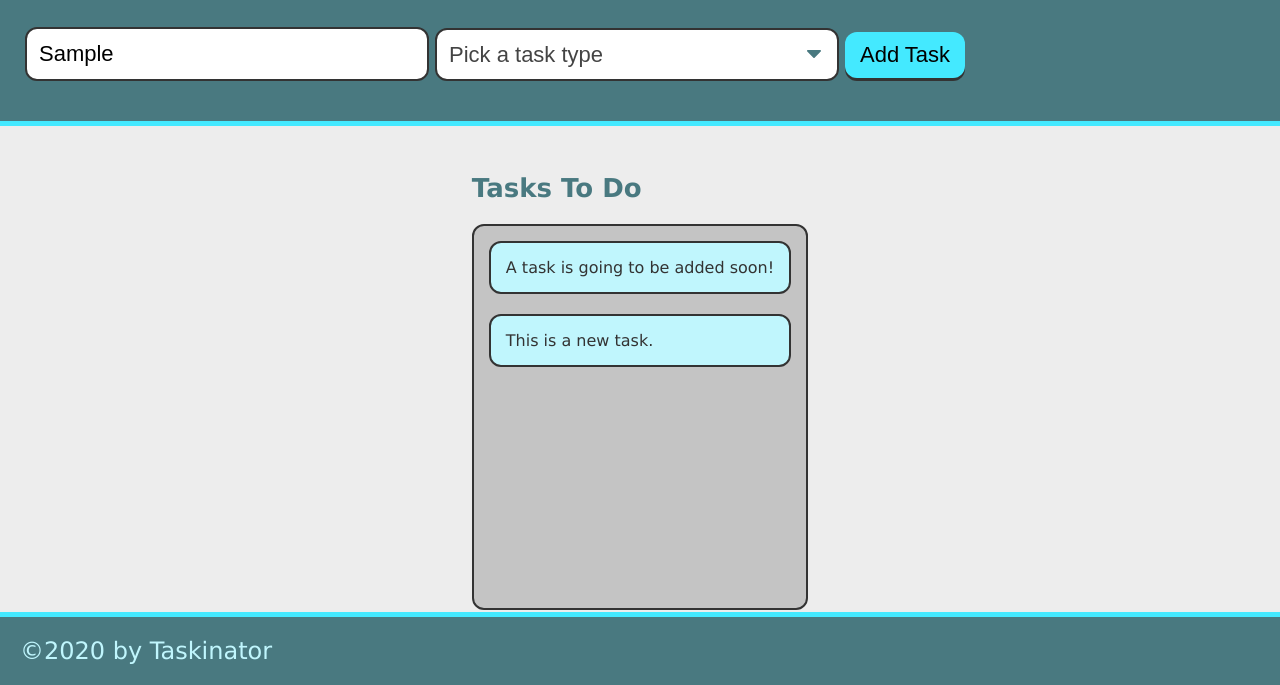
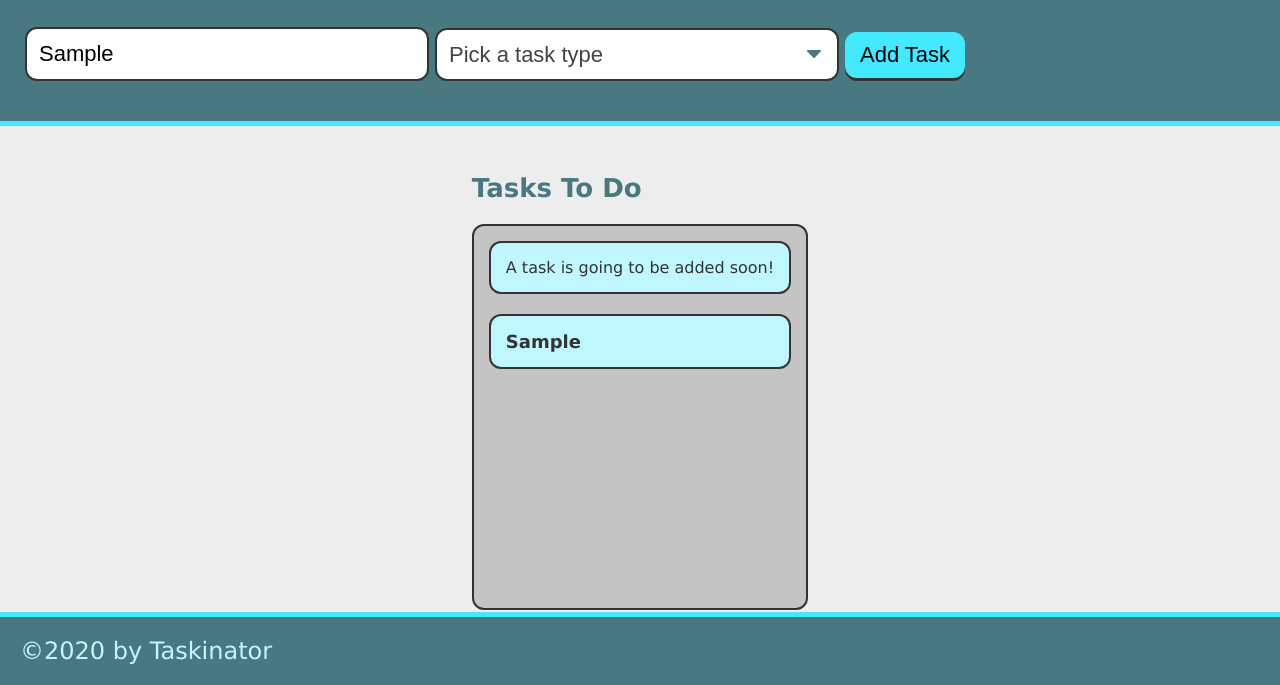
Before and after one commit to SpencerHulse/taskinator, a plain HTML site: page index.html in a window 1280 px wide. Both pictures are taken after typing "Sample" into the empty fields and a click on the button "Add Task". Shown: the part 115-800 px from the top of the page. Drawn offline with Linux system fonts and the light colour scheme.

Commit message:
added form field value capture functionality

```diff
--- a/assets/js/script.js
+++ b/assets/js/script.js
@@ -3,11 +3,29 @@
 
 let createTaskHandler = (event) => {
   event.preventDefault();
+  let taskNameInput = document.querySelector("input[name='task-name']").value;
+  let taskTypeInput = document.querySelector("select[name='task-type']").value;
 
+  //create list item
   let listItemE1 = document.createElement("li");
+  listItemE1.className = "task-item";
 
-  listItemE1.className = "task-item";
-  listItemE1.textContent = "This is a new task.";
+  //create div to hold task info and add to list item
+  let taskInfoE1 = document.createElement("div");
+  //give it a class name
+  taskInfoE1.className = "task-info";
+
+  //add HTML to div
+  taskInfoE1.innerHTML =
+    "<h3 class='task-name'>" +
+    taskNameInput +
+    "</h3><span class='task-type'>" +
+    taskTypeInput +
+    "</span>";
+
+  listItemE1.appendChild(taskInfoE1);
+
+  //add entire list item to list
   tasksToDoE1.appendChild(listItemE1);
 };
 
--- a/index.html
+++ b/index.html
@@ -18,9 +18,9 @@
         <div class="form-group">
           <select name="task-type" class="select-dropdown">
             <option value="" disabled selected>Pick a task type</option>
-            <option value="Print">Personal</option>
-            <option value="Web">Work</option>
-            <option value="Mobile">Class</option>
+            <option value="Personal">Personal</option>
+            <option value="Work">Work</option>
+            <option value="Class">Class</option>
           </select>
         </div>
         <div class="form-group">
```
